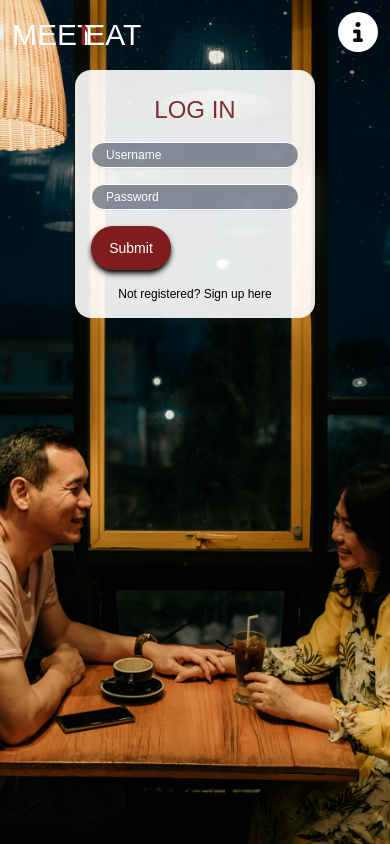
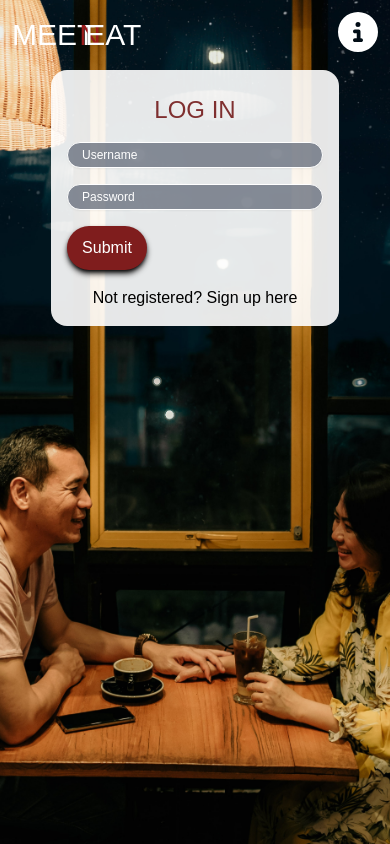
Before and after one commit to Meet-N-Eat/Frontend, a React (Create React App) app: page /users/authentication/login in a window 390 px wide. Built offline with nearby package versions, Linux system fonts and the light colour scheme.

Commit message:
updates LogIn and SignUp responsive design

```diff
--- a/src/components/LoginSignUp/LogIn.js
+++ b/src/components/LoginSignUp/LogIn.js
@@ -70,7 +70,7 @@ const LogIn = () => {
 	// ===========================================================================
 	return (
 		<div className=''>
-			<div className='start-container items-center white-bg w-60 md:w-96 p-4'>
+			<div className='start-container items-center white-bg w-72 md:w-96 p-4'>
 				<h1 className='red-header mx-auto pt-2'>LOG IN</h1>
 				{location.state !== null && (
 					<p className='text-center mx-auto text-xs md:text-sm'>
@@ -98,13 +98,13 @@ const LogIn = () => {
 						</h1>
 					)}
 					<Row>
-						<button className='account-button w-20 mb-4 mx-auto text-sm md:text-base' type='submit'>
+						<button className='account-button w-20 mb-4 mx-auto base-text' type='submit'>
 							Submit
 						</button>
 					</Row>
 				</form>
 				<Link
-					className='mx-auto text-xs md:text-lg hover:text-red-900 hover:font-normal'
+					className='mx-auto base-text hover:text-red-900 hover:font-normal'
 					to='/users/authentication/signup'
 				>
 					Not registered? Sign up here
--- a/src/components/LoginSignUp/SignUp.js
+++ b/src/components/LoginSignUp/SignUp.js
@@ -52,7 +52,7 @@ const SignUp = () => {
 	return (
 		<div className=''>
 			{success ? (
-				<div className='start-container w-60 md:w-96 white-bg p-4 text-center mt-24'>
+				<div className='start-container w-60 md:w-96 white-bg p-4 text-center flex-centered md:mt-24'>
 					<h1 className='red-header py-2'>Successfully registered!</h1>
 					<div className='py-2'>
 						<div className='pb-3'>
@@ -66,9 +66,9 @@ const SignUp = () => {
 					</div>
 				</div>
 			) : (
-				<div className='signup start-container items-center white-bg w-60 md:w-96 p-5 space-y-4'>
+				<div className='signup start-container items-center white-bg w-72 md:w-96 p-5 space-y-4'>
 					<h1 className='red-header mx-auto pt-2'>SIGN UP</h1>
-					<form className='space-y-2 md:space-y-4' action='' onSubmit={submitHandler}>
+					<form className='space-y-4' action='' onSubmit={submitHandler}>
 						{error.username && (
 							<p className='account-error'>
 								Username already exists
@@ -114,7 +114,7 @@ const SignUp = () => {
 						)}
 						<Row>
 							<button
-								className='account-button w-20 mx-auto mb-2 text-sm md:text-base'
+								className='account-button w-20 mx-auto mb-2 base-text'
 								type='submit'
 							>
 								Submit
```
